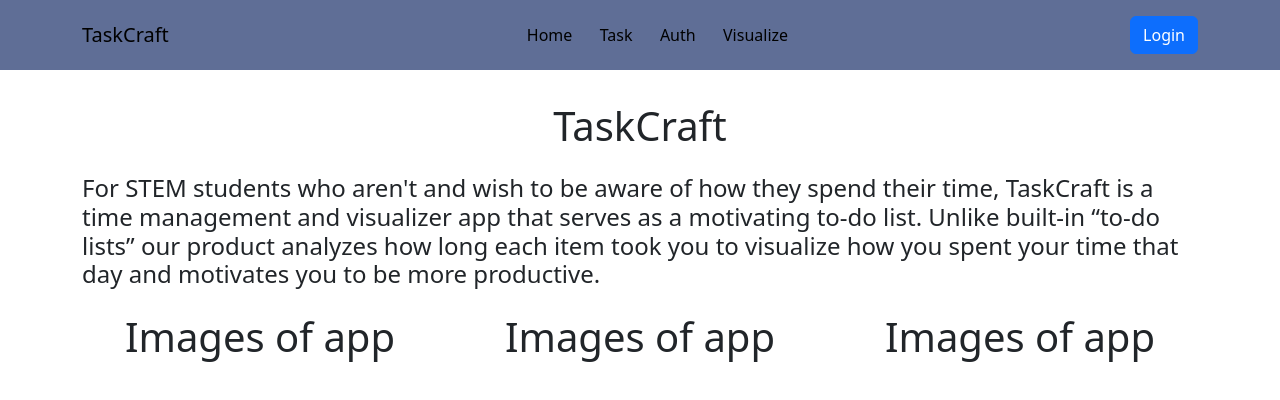
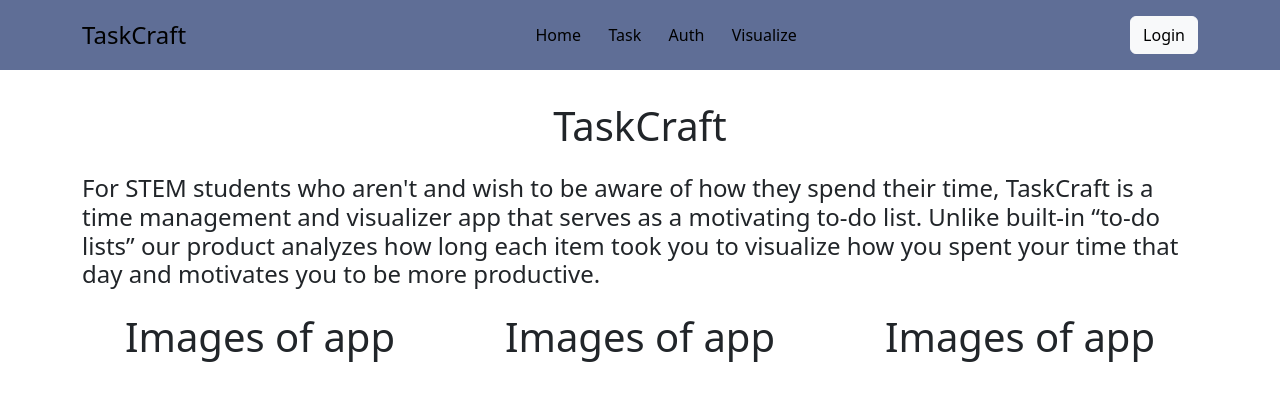
Before and after one commit to Tylermhh/404-day-visualizer-app, a React (Create React App) app in the folder packages/react-frontend/: page / in a window 1280 px wide. Shown: the top 400 px of the page. Built offline with nearby package versions, Linux system fonts and the light colour scheme.

Commit message:
Impemented ogo tat goes to anding page and some stye editing

```diff
--- a/packages/react-frontend/src/components/Nav/LandingNav.tsx
+++ b/packages/react-frontend/src/components/Nav/LandingNav.tsx
@@ -17,13 +17,11 @@ const Links: React.FC<{ links : Link[] }> =({ links }) => {
             {links.map((link : Link) => {
                 return (
                     <div className = {styles['links']}>
-                        <Nav>
                         <Nav.Item>
                             <Nav.Link href={link.href}>
                                 {link.label}
                             </Nav.Link>
                         </Nav.Item>
-                        </Nav>
                     </div>
                 )
             })}
@@ -35,9 +33,15 @@ const LandingNav: React.FC<{}> = () => {
     return (
         <Navbar expand="lg" className = {styles.navbar}>
             <Container>
-                <Navbar.Brand href="">TaskCraft</Navbar.Brand>
+                <div className = {styles['logo-container']}>
+                    <a className="navbar-brand" href="">
+                        TaskCraft
+                    </a>
+                </div>
+                <Nav fill>
                     <Links links = {links}/>
-                <Button>
+                </Nav>
+                <Button variant="light">
                     Login
                 </Button>
             </Container>
--- a/packages/react-frontend/src/components/Nav/Nav.module.css
+++ b/packages/react-frontend/src/components/Nav/Nav.module.css
@@ -16,6 +16,13 @@
     margin-left: 80px;
 }
 
+.logo-container a {
+    font-weight: 500;
+    font-size: x-large;
+    color: black;
+    cursor: pointer;
+}
+
 .links-container {
     width: 300px;
     display:flex;
```
Lines whose indentation alone changed are shown as unchanged.
